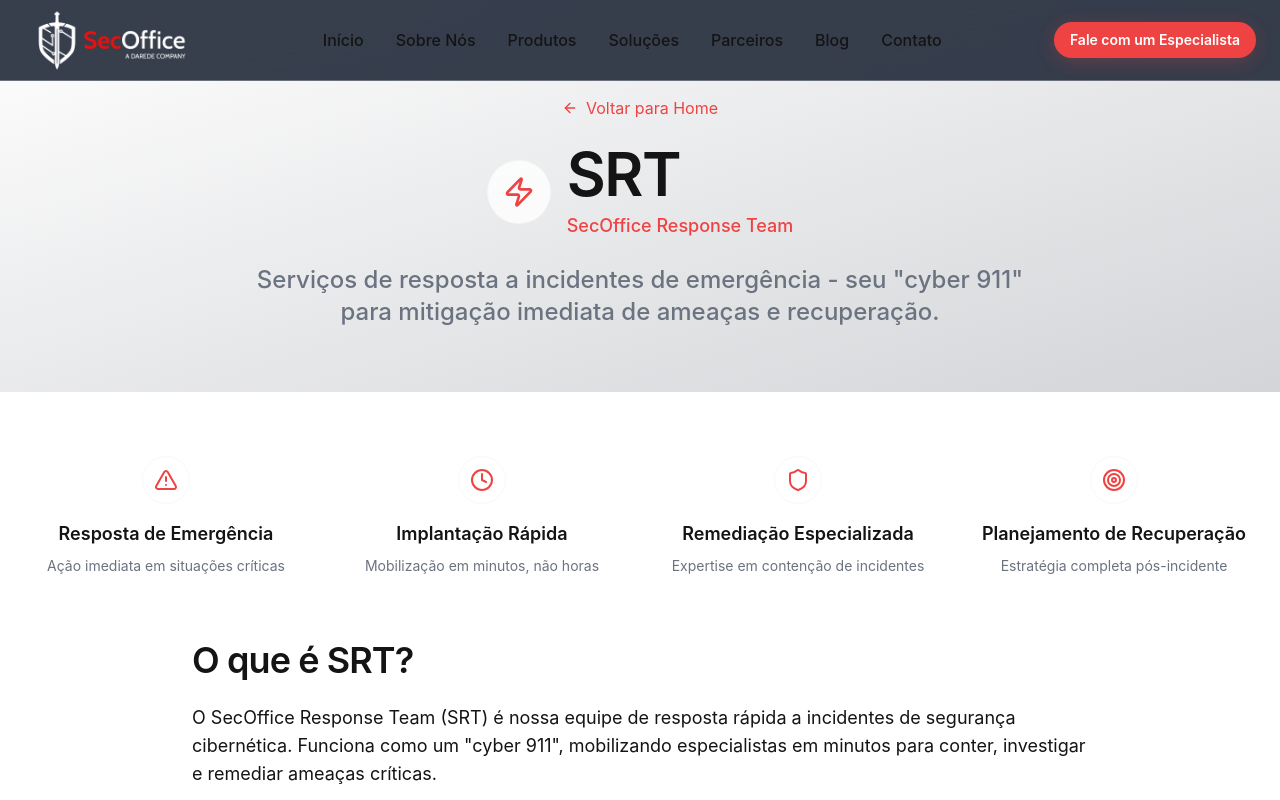
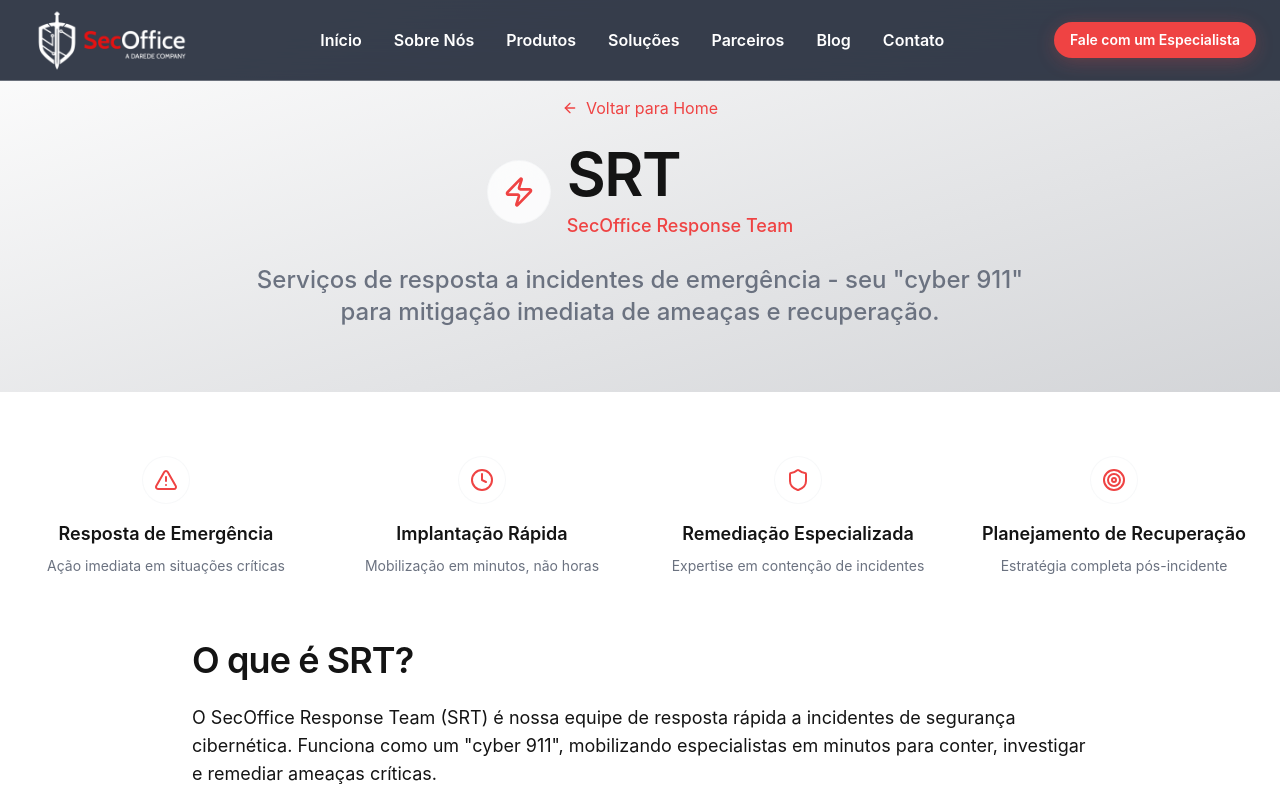
Before and after one commit to weberton-wb/secoffice-institucional-prod, a React (Vite) app: page /SRT in a window 1280 px wide. Shown: the top 800 px of the page. Built offline with nearby package versions, Linux system fonts and the light colour scheme; the HTML template or start-up script is replaced by a standard one; a web font is replaced by a local one.

Commit message:
Refactor navigation text

```diff
--- a/src/components/Navigation.tsx
+++ b/src/components/Navigation.tsx
@@ -67,7 +67,7 @@ const Navigation = () => {
                 <Link
                   key={item.id}
                   to={item.path}
-                  className="relative text-foreground hover:text-primary transition-colors duration-300 font-medium red-line"
+                  className="relative text-white hover:text-primary transition-colors duration-300 font-semibold red-line"
                 >
                   {item.label}
                 </Link>
@@ -75,7 +75,7 @@ const Navigation = () => {
                 <button
                   key={item.id}
                   onClick={() => scrollToSection(item.id)}
-                  className="relative text-foreground hover:text-primary transition-colors duration-300 font-medium red-line"
+                  className="relative text-white hover:text-primary transition-colors duration-300 font-semibold red-line"
                 >
                   {item.label}
                 </button>
```
